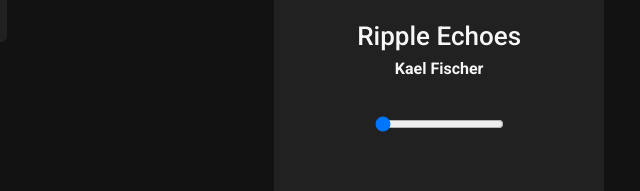
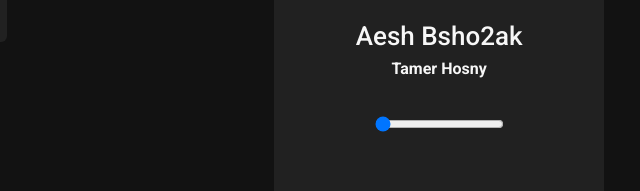
Before and after one commit to JolieAtef/spotify_project, a plain HTML site: page index.html in a window 1280 px wide. Shown: the part 289-480 px from the top of the page, 640-1280 px from the left. Drawn offline with nearby package versions, Linux system fonts and the light colour scheme.

Commit message:
Edit player-info & bar

```diff
--- a/index.html
+++ b/index.html
@@ -110,11 +110,11 @@
                             <i class='bx bxs-playlist'></i>
                         </div>
                         <div class="song-info">
-                            <img src="assets/imgs/amr_diab.jpeg">
-                            <audio src="assets/sounds/amr-diab-weghalawtc.Com.mp3"></audio>
+                            <img src="">
+                            <audio src=""></audio>
                             <div class="description">
-                                <h3>Ripple Echoes</h3>
-                                <h5>Kael Fischer</h5>
+                                <h3></h3>
+                                <h5></h5>
                             </div>
                             <div class="progress">
                                <div class="bar">
--- a/utils/player.js
+++ b/utils/player.js
@@ -3,6 +3,8 @@ const songs = Song.list;
 
  const Song_Image = document.querySelector(".song-info img");
  const Song_Audio = document.querySelector(".song-info audio");
+ const Song_Title = document.querySelector(".song-info .description h3")
+ const Song_Artist = document.querySelector(".song-info .description h5")
 
 
 export default class Player {
@@ -18,7 +20,7 @@ export default class Player {
     }
 
     static bar() {
-        const Audio_Bar = document.querySelector(".player .controller .bar input");
+        const Audio_Bar = document.querySelector(".progress .bar input");
         Audio_Bar.addEventListener("input", e => {
           console.log(e.target.value);
           Audio_Bar.setAttribute("value", e.target.value);
@@ -29,9 +31,11 @@ export default class Player {
 
     static getCurrentSong(song) {
         console.log("Data", song);
-        const { img, src } = song;
+        const { img, src , title , artist} = song;
         Song_Image.src = img;
         Song_Audio.src = src;
+        Song_Title.textContent=title;
+        Song_Artist.textContent= artist;
         Player.currentSong = song;
       }
 
```
